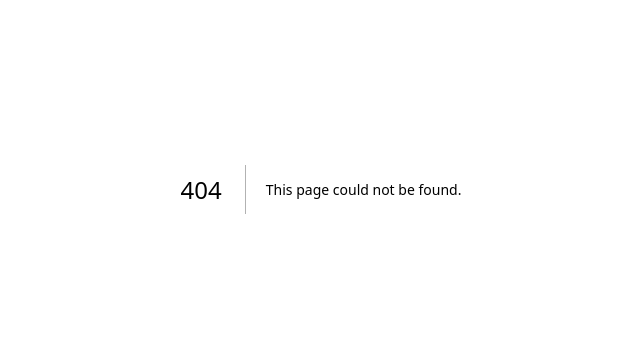
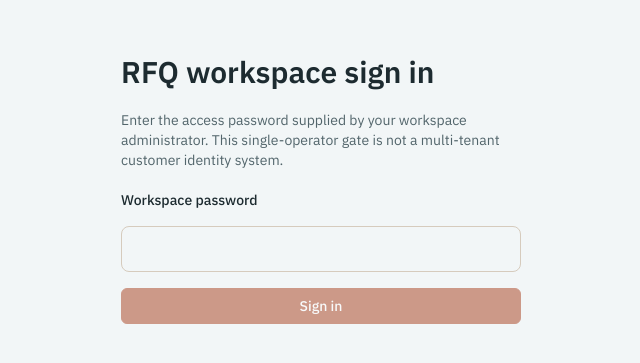
Before and after one commit to ayushcodes13/RFQ-Assistant, a Next.js app in the folder frontend/: page /login in a window 1280 px wide. Before the commit this address had no page. Shown: the part 211-574 px from the top of the page, without its empty margins (319-959 px from the left). Built offline with nearby package versions, Linux system fonts and the light colour scheme.

Commit message:
feat(auth-ui): single-operator workspace login screen

```diff
--- /dev/null
+++ b/frontend/src/app/login/page.tsx
@@ -0,0 +1,55 @@
+"use client";
+
+import { FormEvent, useState } from "react";
+
+export default function WorkspaceLogin() {
+  const [password, setPassword] = useState("");
+  const [error, setError] = useState<string | null>(null);
+  const [working, setWorking] = useState(false);
+
+  const submit = async (event: FormEvent<HTMLFormElement>) => {
+    event.preventDefault();
+    if (working) return;
+    setWorking(true);
+    setError(null);
+    try {
+      const response = await fetch("/api/workspace-session", {
+        method: "POST",
+        headers: { "Content-Type": "application/json" },
+        body: JSON.stringify({ password }),
+        cache: "no-store",
+      });
+      if (!response.ok) {
+        const body: { detail?: string } = await response.json().catch(() => ({}));
+        throw new Error(body.detail || "Could not sign in.");
+      }
+      window.location.assign("/workspace");
+    } catch (error: unknown) {
+      setError(error instanceof Error ? error.message : "Could not sign in.");
+      setPassword("");
+    } finally {
+      setWorking(false);
+    }
+  };
+  return (
+    <main className="mx-auto flex min-h-screen max-w-md flex-col justify-center gap-5 px-6">
+      <h1 className="text-3xl font-semibold">RFQ workspace sign in</h1>
+      <p className="text-sm text-[#52656b]">
+        Enter the access password supplied by your workspace administrator.
+        This single-operator gate is not a multi-tenant customer identity system.
+      </p>
+      <form onSubmit={(event) => { void submit(event); }} className="flex flex-col gap-4">
+        <label htmlFor="workspace-password" className="text-sm font-medium">Workspace password</label>
+        <input
+          id="workspace-password" type="password" autoComplete="current-password"
+          value={password} onChange={(event) => setPassword(event.target.value)}
+          required minLength={1} className="rounded-lg border border-[#d6cbbd] p-3"
+        />
+        {error && <p role="alert" className="text-sm text-red-700">{error}</p>}
+        <button type="submit" disabled={working || !password} className="rfq-primary disabled:opacity-50">
+          {working ? "Checking access…" : "Sign in"}
+        </button>
+      </form>
+    </main>
+  );
+}
```
